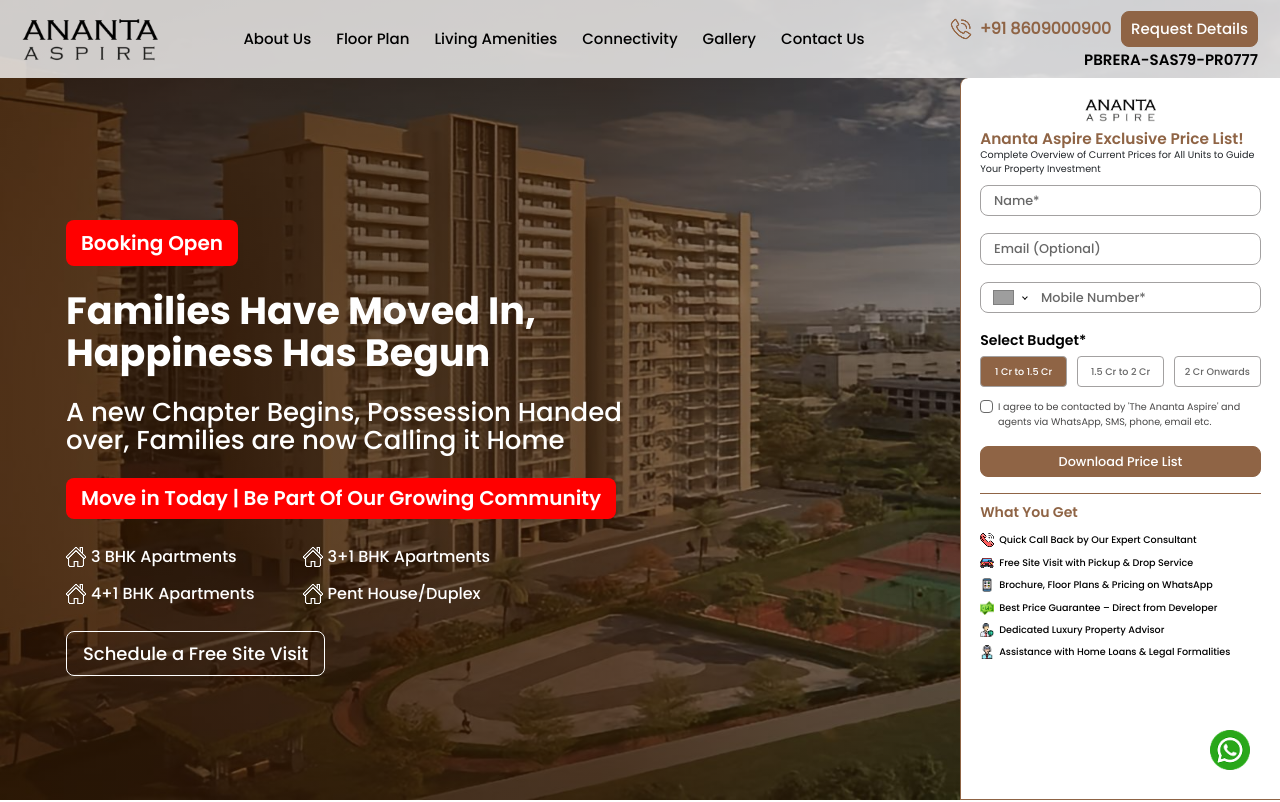
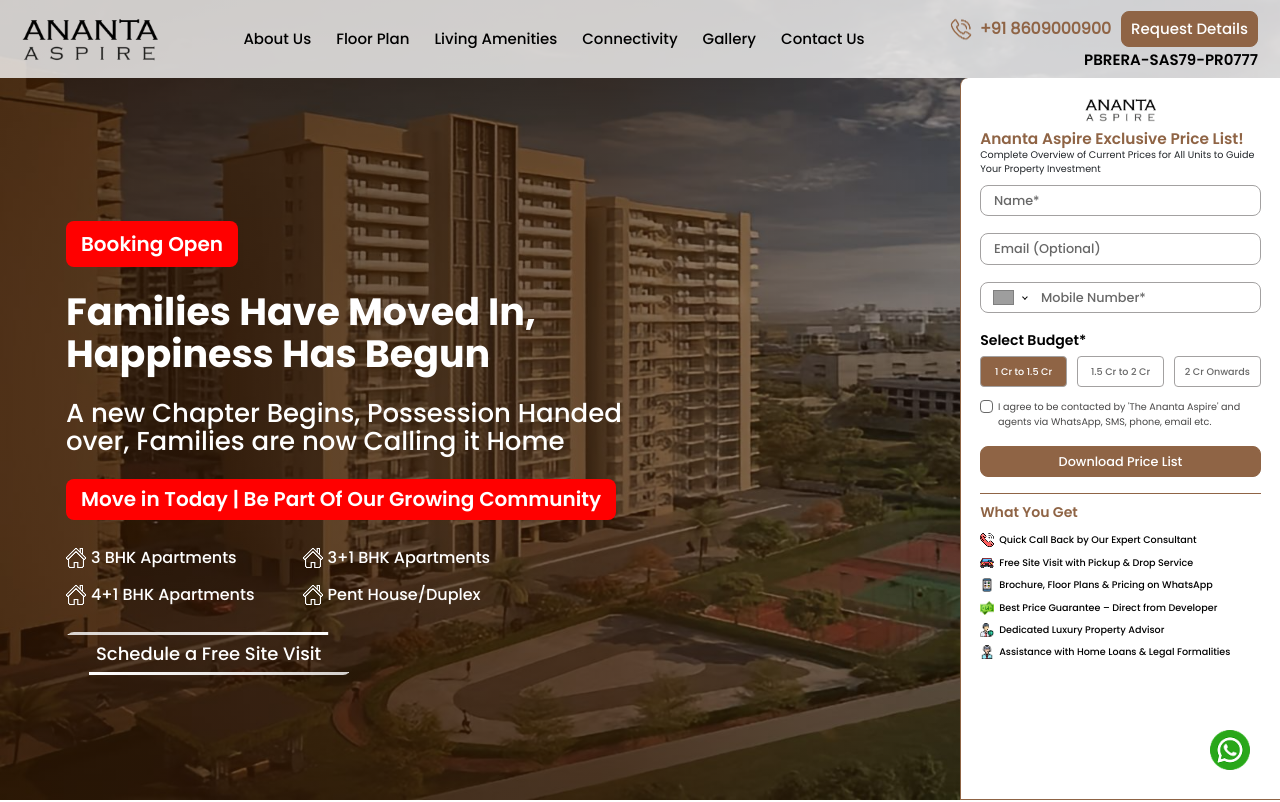
Before and after one commit to soniiosandweb/ananta-mix, a React (Create React App) app: page / in a window 1280 px wide. Shown: the top 802 px of the page. Built offline with nearby package versions, Linux system fonts and the light colour scheme; grey boxes are pictures that could not be loaded; a web font is replaced by a local one.

Commit message:
animation and form changes

```diff
--- a/public/index.html
+++ b/public/index.html
@@ -10,7 +10,14 @@
 
   <link rel="manifest" href="%PUBLIC_URL%/manifest.json" />
 
-  <!-- Google tag (gtag.js) -->
+  <!-- Google Tag Manager -->
+  <script>(function(w,d,s,l,i){w[l]=w[l]||[];w[l].push({'gtm.start':
+  new Date().getTime(),event:'gtm.js'});var f=d.getElementsByTagName(s)[0],
+  j=d.createElement(s),dl=l!='dataLayer'?'&l='+l:'';j.async=true;j.src=
+  'https://www.googletagmanager.com/gtm.js?id='+i+dl;f.parentNode.insertBefore(j,f);
+  })(window,document,'script','dataLayer','GTM-NQV8V3T5');</script>
+  <!-- End Google Tag Manager -->
+
   <!-- Google tag (gtag.js) -->
   <script async src="https://www.googletagmanager.com/gtag/js?id=G-BG7FRVZY5R"></script>
   <script>
@@ -48,6 +55,10 @@
 </head>
 
 <body>
+  <!-- Google Tag Manager (noscript) -->
+  <noscript><iframe src="https://www.googletagmanager.com/ns.html?id=GTM-NQV8V3T5"
+  height="0" width="0" style="display:none;visibility:hidden"></iframe></noscript>
+  <!-- End Google Tag Manager (noscript) -->
   <noscript>You need to enable JavaScript to run this app.</noscript>
   <div id="root"></div>
 
--- a/src/components/Home/banner/Banner.css
+++ b/src/components/Home/banner/Banner.css
@@ -296,19 +296,111 @@
 }
 .right_fixed_schedule {
     background-color: var(--color-transparent);
-    border: 1px solid var(--color-white);
+    /* border: 1px solid var(--color-white); */
     color: var(--color-white);
     border-radius: 8px;
     width: max-content;
     font-size: 18px;
     font-weight: 500;
     font-family: var(--font-medium);
-    padding: 8px 16px;
+    padding: 8px 30px;
+    overflow: hidden;
+    position: relative;
+}
+.right_fixed_schedule span {
+    position: absolute;
+    display: block;
+    /* animation: zoomInOut 1s ease-in-out infinite; */
+}
+.right_fixed_schedule span:nth-child(1) {
+	position: absolute;
+	top: 0;
+	right: 0;
+	width: 100%;
+	height: 3px;
+	background: linear-gradient(to right, #ffffffc7, #fff);
+	animation: animate1 2s linear infinite;
+}
+
+@keyframes animate1 {
+	0% {
+		transform: translateX(-100%);
+	}
+	100% {
+		transform: translateX(100%);
+	}
+}
+
+.right_fixed_schedule span:nth-child(2) {
+	position: absolute;
+	top: 0;
+	right: 0;
+	height: 100%;
+	width: 3px;
+	background: linear-gradient(to bottom, #ffffffc7, #fff);
+	animation: animate2 2s linear infinite;
+	animation-delay: 1s;
+}
+@keyframes animate2 {
+	0% {
+		transform: translateY(-100%);
+	}
+	100% {
+		transform: translateY(100%);
+	}
+}
+
+.right_fixed_schedule span:nth-child(3) {
+	position: absolute;
+	bottom: 0;
+	right: 0;
+	width: 100%;
+	height: 3px;
+	background: linear-gradient(to left, #ffffffc7, #fff);
+	animation: animate3 2s linear infinite;
+}
+
+@keyframes animate3 {
+	0% {
+		transform: translateX(100%);
+	}
+	100% {
+		transform: translateX(-100%);
+	}
+}
+
+.right_fixed_schedule span:nth-child(4) {
+	position: absolute;
+	top: 0;
+	left: 0;
+	height: 100%;
+	width: 3px;
+	background: linear-gradient(to top, #ffffffc7, #fff);
+	animation: animate4 2s linear infinite;
+	animation-delay: 1s;
+}
+
+@keyframes animate4 {
+	0% {
+		transform: translateY(100%);
+	}
+	100% {
+		transform: translateY(-100%);
+	}
+}
+
+@keyframes zoomInOut {
+  0%, 100% {
+    transform: scale(1);
+  }
+  50% {
+    transform: scale(1.1);
+  }
 }
 .right_fixed_schedule:hover,
 .right_fixed_schedule:active {
-    background-color: var(--color-old-brown) !important;
-    border-color: var(--color-old-brown) !important;
+    background-color: var(--color-transparent) !important;
+    border-color: var(--color-transparent) !important;
 }
 .right_fixed_sidebar .bottom_fixed_sidebar {
     padding: 1.5vw 1.5vw;
--- a/src/components/Home/banner/Banner.jsx
+++ b/src/components/Home/banner/Banner.jsx
@@ -156,7 +156,13 @@
                                                             </div>
                                                         ))}
                                                     </div>
-                                                    <Button className="right_fixed_schedule" onClick={() => openPriceForm("Schedule Your Free Site Visit with Pickup & Drop Service", "Experience Ananta Aspire firsthand. Share your details to book a personalized tour.", "Schedule Visit", "schedule")}>Schedule a Free Site Visit</Button>
+                                                    <Button className="right_fixed_schedule" onClick={() => openPriceForm("Schedule Your Free Site Visit with Pickup & Drop Service", "Experience Ananta Aspire firsthand. Share your details to book a personalized tour.", "Schedule Visit", "schedule")}>
+                                                        <span></span>
+                                                        <span></span>
+                                                        <span></span>
+                                                        <span></span>
+                                                        Schedule a Free Site Visit
+                                                    </Button>
                                                 </div>
                                             </div>
                                             {/* <div className="banner_small_image">
--- a/src/components/Layout/header/Header.jsx
+++ b/src/components/Layout/header/Header.jsx
@@ -231,7 +231,7 @@
 
             <div className="header_right">
               <div className="header_right_top">
-                <Link to={"tel:+918609000900"} className="header_call">
+                <Link to={"tel:+918609000900"} className="header_call blink">
                   <img src={phoneIcon} alt="Phone" className="phone_icon" />
                   +91 8609000900
                 </Link>
```
